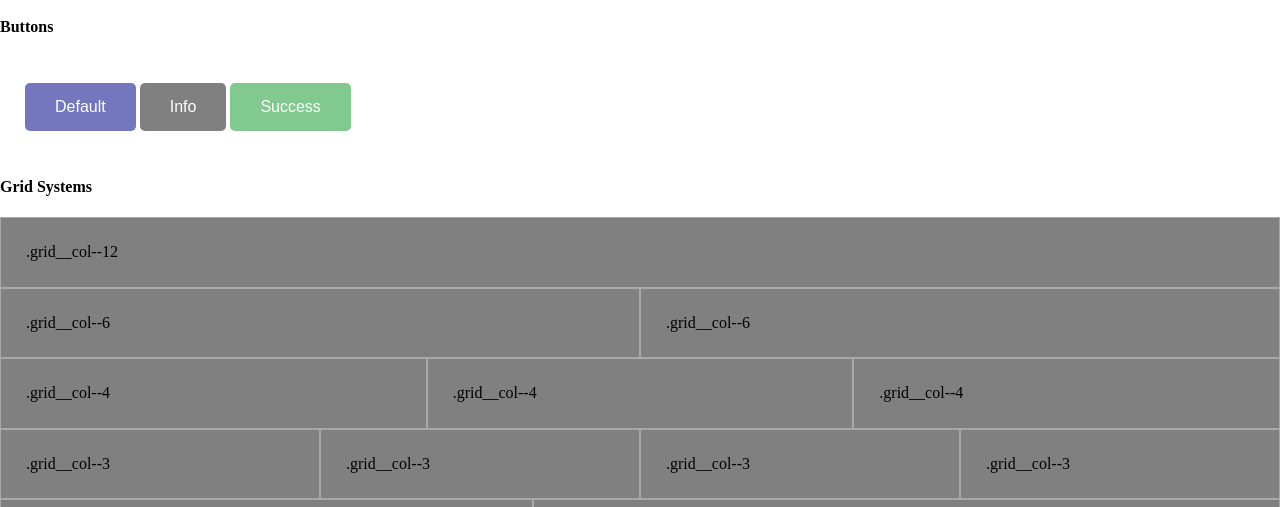
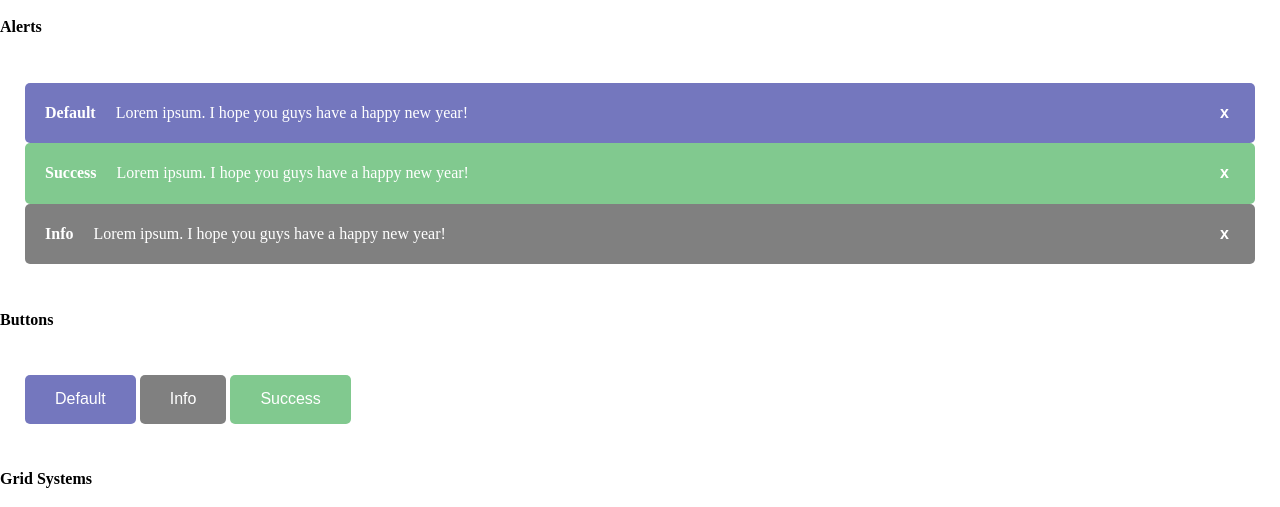
Before and after one commit to hyungmogu/web-app-dashboard, a plain HTML site: page style_guide.html in a window 1280 px wide. Shown: the part 278-785 px from the top of the page. Drawn offline with Linux system fonts and the light colour scheme.

Commit message:
style: Define style for notifications

```diff
--- a/scss/style.scss
+++ b/scss/style.scss
@@ -11,6 +11,12 @@
 
 .border {
   border: em(1px) solid darkgrey;
+}
+
+.list {
+  list-style-type: none;
+  padding: 0;
+  margin: 0;
 }
 
 //------------------------------------------------------
@@ -54,3 +60,45 @@
     }
   }
 }
+
+//------------------------------------------------------
+// Notifications
+//------------------------------------------------------
+
+.notification {
+  display: flex;
+  align-items: center;
+  padding: em(20px) em(20px);
+  border-radius: em(5px);
+  color: white;
+
+  .title {
+    margin: 0 em(10px) 0 0;
+  }
+  .detail {
+    margin-left: em(10px);
+  }
+  .close {
+    margin-left: auto;
+
+    * {
+      border-style: none;
+      background-color: transparent;
+      color: white;
+      cursor: pointer;
+      font-weight: bold;
+    }
+  }
+
+  &--default {
+    background-color: #7477BE;
+  }
+
+  &--info {
+    background-color: grey;
+  }
+
+  &--success {
+    background-color: #81C98F;
+  }
+}
--- a/style_guide.html
+++ b/style_guide.html
@@ -32,6 +32,40 @@
             </li>
           </ul>
         </nav>
+      </div>
+    </div>
+    <h4>Alerts</h4>
+    <div class="grid__row">
+      <div class="g__col--12">
+        <ul class="list">
+          <li class="list__item">
+            <div class="notification notification--default">
+              <h4 class="title">Default</h4>
+              <div class="detail">Lorem ipsum. I hope you guys have a happy new year!</div>
+              <div class="close">
+                <button>x</button>
+              </div>
+            </div>
+          </li>
+          <li class="list__item">
+            <div class="notification notification--success">
+              <h4 class="title">Success</h4>
+              <div class="detail">Lorem ipsum. I hope you guys have a happy new year!</div>
+              <div class="close">
+                <button>x</button>
+              </div>
+            </div>
+          </li>
+          <li class="list__item">
+            <div class="notification notification--info">
+              <h4 class="title">Info</h4>
+              <div class="detail">Lorem ipsum. I hope you guys have a happy new year!</div>
+              <div class="close">
+                <button>x</button>
+              </div>
+            </div>
+          </li>
+        </ul>
       </div>
     </div>
     <h4>Buttons</h4>
```
Also changed, not shown: index.html (+4 -2 lines), css/style.css, 1 other file.
